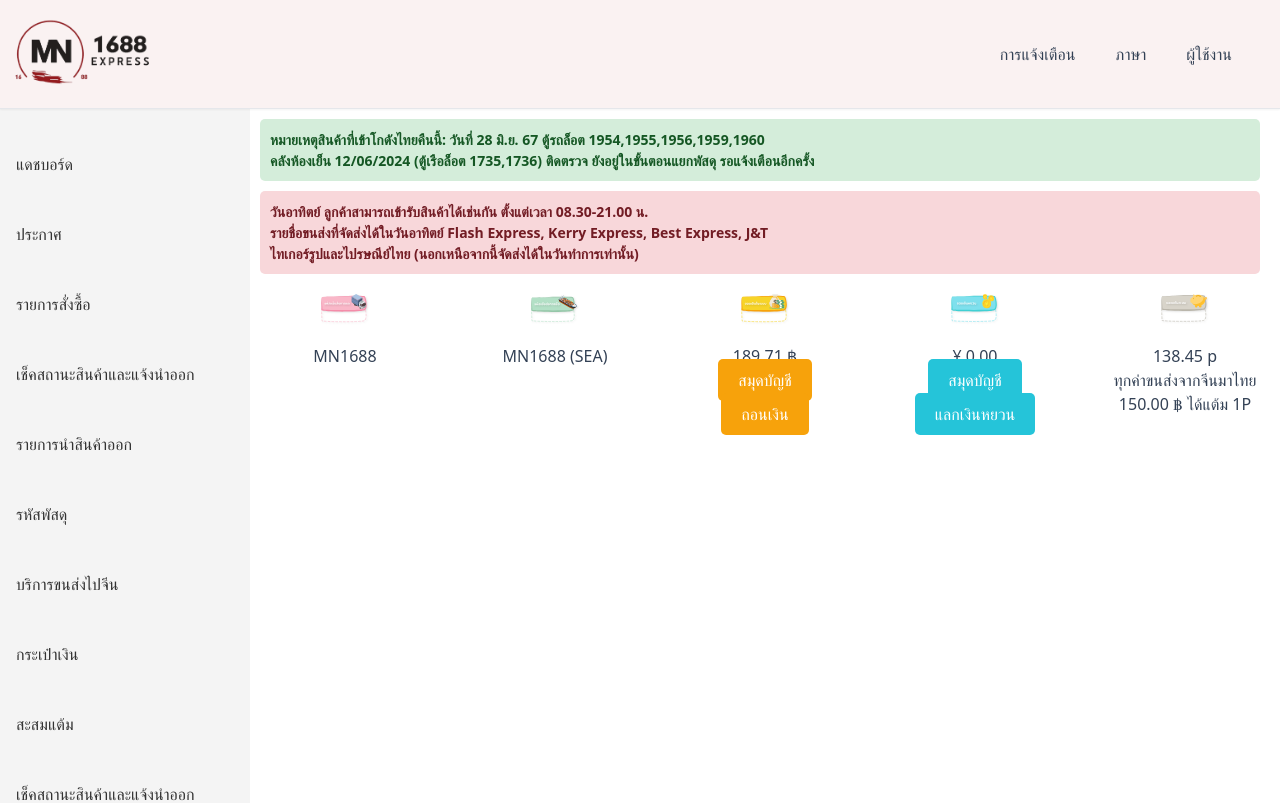
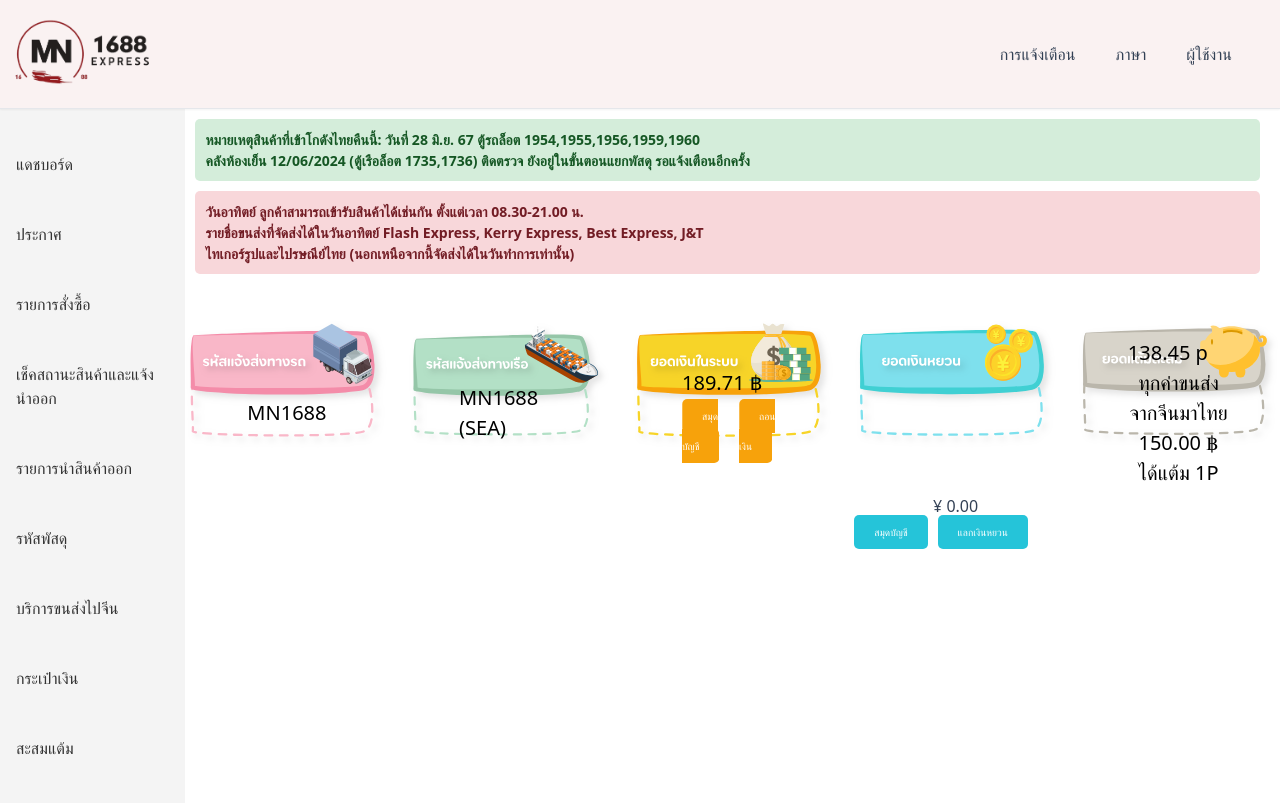
Before and after one commit to Bright2704/mn_web, a Next.js app: page /user/dashboard in a window 1280 px wide. Shown: the top 803 px of the page. Built offline with nearby package versions, Linux system fonts and the light colour scheme.

Commit message:
edit icon in dashboard

```diff
--- a/app/user/dashboard/page.tsx
+++ b/app/user/dashboard/page.tsx
@@ -1,19 +1,3 @@
-// // app/user/pages/dashboard.tsx
-
-// import React from 'react';
-// import Layout from '../layout';  // Update the import path as necessary
-// import TrackingWidget from '../components/TrackingWidget';  // Import your widget
-// // import Announcement from '@/app/user/components/Annoucement';
-// const dashboard = () => {
-//     return (
-//             <div className="content">
-//                     <TrackingWidget />  {/* Use your widget here */}
-//                     {/* Add more widgets as needed */}
-//             </div>
-//     );
-// };
-
-// // export default dashboard;
 import React from 'react';
 import Link from 'next/link';
 import Image from 'next/image';
@@ -27,16 +11,16 @@ const DashboardPage = () => {
   return (
     <div className="grid-container">
       <div className="main-item">
-        <Image src={menu1} alt="menu1" width={50} height={50} />
-        <div className="sub-text">MN1688</div>
+        <Image className="responsive-image" src={menu1} alt="menu1" />
+        <div className="image-text">MN1688</div>
       </div>
       <div className="main-item">
-        <Image src={menu2} alt="menu2" width={50} height={50} />
-        <div className="sub-text">MN1688 (SEA)</div>
+        <Image className="responsive-image" src={menu2} alt="menu2"/>
+        <div className="image-text">MN1688 (SEA)</div>
       </div>
       <div className="main-item">
-        <Image src={menu3} alt="menu3" width={50} height={50} />
-        <div className="sub-text-item3">
+        <Image className="responsive-image" src={menu3} alt="menu3"/>
+        <div className="image-text">
           <span style={{ fontWeight: 500 }}>189.71 ฿</span>
           <div className="row-btn-item">
             <div>
@@ -53,7 +37,7 @@ const DashboardPage = () => {
         </div>
       </div>
       <div className="main-item">
-        <Image src={menu4} alt="menu4" width={50} height={50} />
+        <Image className="large-image" src={menu4} alt="menu4"/>
         <div className="sub-text-item4">
           ¥ 0.00
           <div className="row-btn-item">
@@ -70,10 +54,10 @@ const DashboardPage = () => {
           </div>
         </div>
       </div>
-      <Link href="/point" legacyBehavior>
+      <Link href="/user/points" legacyBehavior>
         <div className="main-item">
-          <Image src={menu5} alt="menu5" width={50} height={50} />
-          <div className="sub-text-item5">
+          <Image className="responsive-image" src={menu5} alt="menu5" />
+          <div className="image-text">
             138.45 p
             <div className="row-btn-item">
               <div>
--- a/styles/globals.css
+++ b/styles/globals.css
@@ -313,13 +313,32 @@ table {
 }
 
 .main-item {
-    display: flex;
+  position: relative;
   flex-direction: column;
   align-items: center;
   /* width: 350px; */
   /* height: 250px; */
 }
-
+.large-image {
+  width: 300px; /* or any size you prefer */
+  height: 200px; /* maintain the aspect ratio if necessary */
+}
+.responsive-image {
+width: 300px;
+height: 200px;
+object-fit: contain; /* This will ensure the image covers the container without stretching */
+}
+.image-text {
+  position: absolute;
+  /* text-align: center; */
+  top: 50%;  /* Center vertically */
+  left: 50%; /* Center horizontally */
+  transform: translate(-50%, -50%); /*Ensure center is perfect*/
+  color: rgb(0, 0, 0); /* Text color */
+  font-size: 20px; /* Text size */
+  z-index: 10; /* Make sure text is above the image */
+  /* text-align: center; Align text to center */
+}
 .sub-text,
 .sub-text-item3,
 .sub-text-item4,
@@ -330,7 +349,7 @@ table {
 
 .row-btn-item {
   display: flex;
-    flex-direction: column;
+  flex-direction: row;
   align-items: center;
   gap: 10px; /* Adjust the gap between buttons as needed */
 }
@@ -339,6 +358,7 @@ table {
   padding: 10px 20px;
   text-decoration: none;
   color: white;
+  font-size: 10px;
   border-radius: 5px;
 }
 
```
Lines whose indentation alone changed are shown as unchanged.
